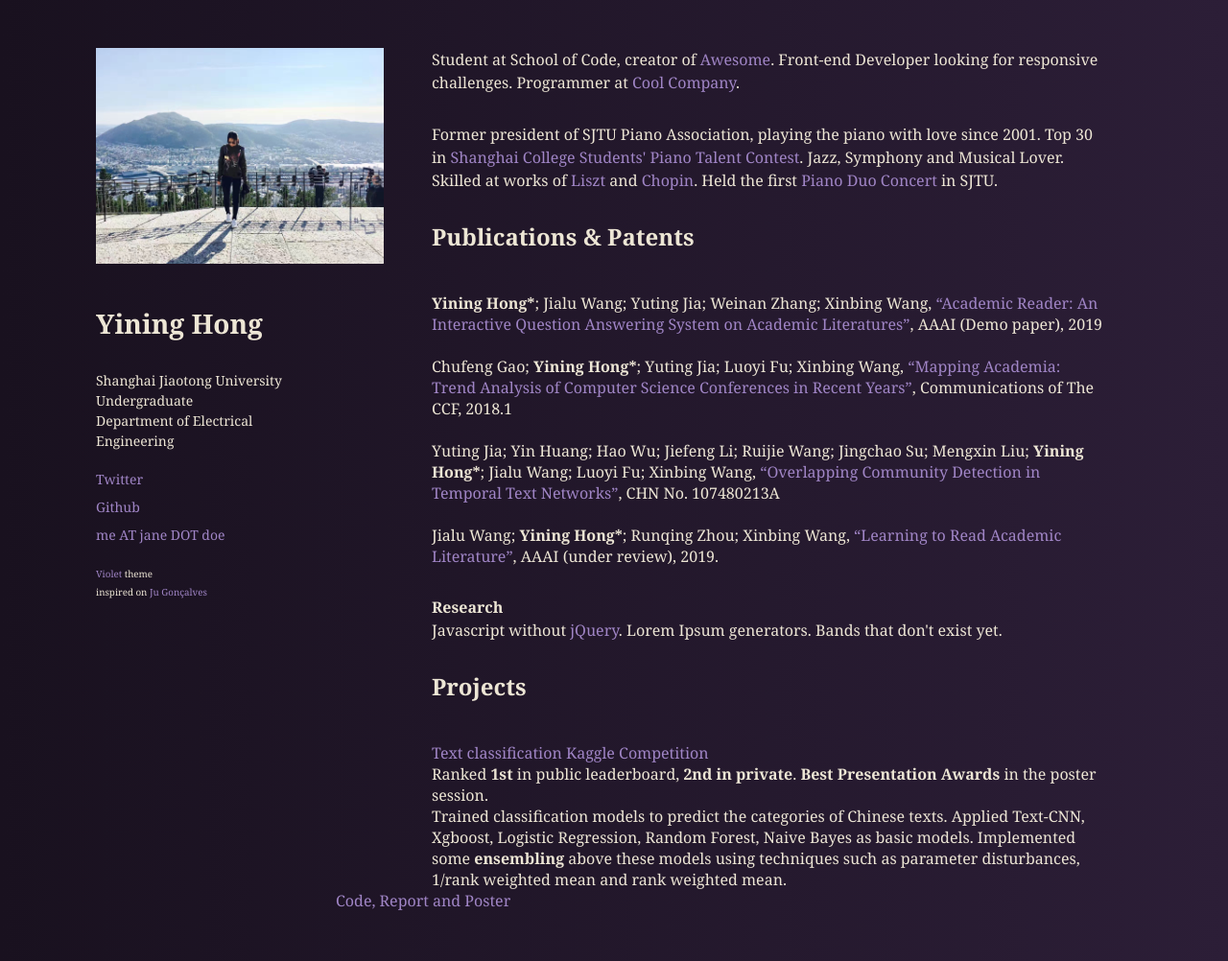
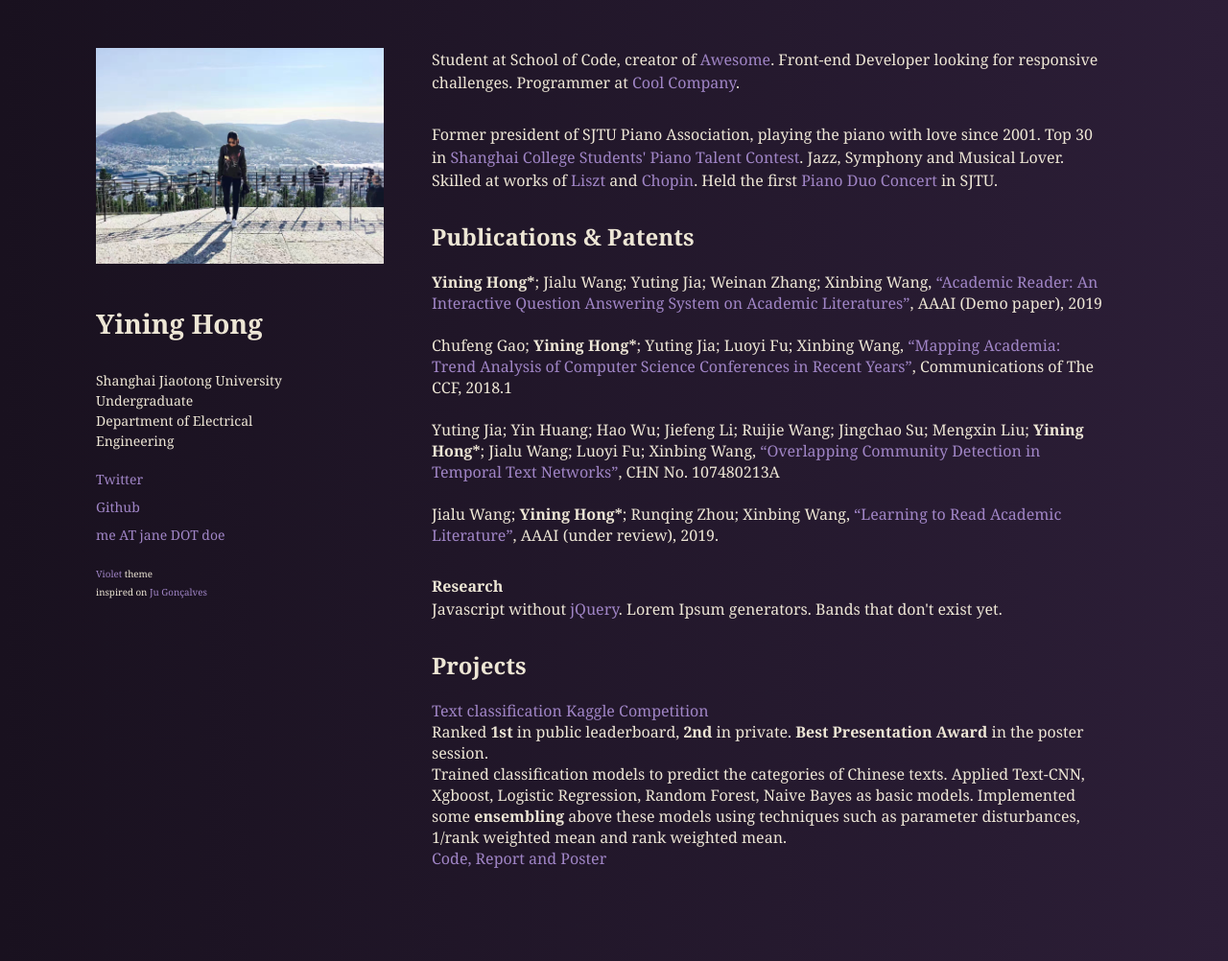
Before and after one commit to evelinehong/evelinehong.github.io, a Jekyll site: the page built from index.html, in a window 1280 px wide. Shown: the whole page at 96% size. Built offline with Jekyll 4.4.1, drawn with Linux system fonts in a browser that asks for light colours.

Commit message:
a little change

```diff
--- a/index.html
+++ b/index.html
@@ -40,7 +40,7 @@ title: Home
   </p>
 
   <p>
-    <h2>Publications & Patents</h2></br>
+    <h2>Publications & Patents</h2>
     <strong>Yining Hong*</strong>; Jialu Wang; Yuting Jia; Weinan Zhang; Xinbing Wang, <a href="https://evelinehong.github.io/assets/papers/Academic_Reader__An_Interactive_Question_Answering_System___on_Academic_Literatures.pdf">“Academic Reader: An Interactive Question Answering System on Academic Literatures”</a>, AAAI (Demo paper), 2019<br><br>
     Chufeng Gao; <strong>Yining Hong*</strong>; Yuting Jia; Luoyi Fu; Xinbing Wang, <a href="https://dl.ccf.org.cn/institude/institudeDetail?id=3924307786745856">“Mapping Academia: Trend Analysis of Computer Science Conferences in Recent Years”</a>, Communications of The CCF, 2018.1<br><br>
     Yuting Jia; Yin Huang; Hao Wu; Jiefeng Li; Ruijie Wang; Jingchao Su; Mengxin Liu; <strong>Yining Hong*</strong>; Jialu Wang; Luoyi Fu; Xinbing Wang, <a href="https://evelinehong.github.io/assets/papers/patent-MAGIC.pdf">“Overlapping Community Detection in Temporal Text Networks”</a>, CHN No. 107480213A<br><br>
@@ -52,9 +52,9 @@ title: Home
   </p>
 
   <p>
-    <h2>Projects</h2></br>
+    <h2>Projects</h2>
     <a href="https://www.kaggle.com/c/ee448-2018-text-classification/leaderboard">Text classification Kaggle Competition</a> <br>
-    Ranked <strong>1st</strong> in public leaderboard, <strong>2nd in private</strong>. <strong>Best Presentation Awards</strong> in the poster session.<br>
+    Ranked <strong>1st</strong> in public leaderboard, <strong>2nd</strong> in private. <strong>Best Presentation Award</strong> in the poster session.<br>
     Trained classification models to predict the categories of Chinese texts. Applied Text-CNN, Xgboost, Logistic Regression, Random Forest, Naive Bayes as basic models. Implemented some <strong>ensembling</strong> above these models using techniques such as parameter disturbances, 1/rank weighted mean and rank weighted mean.<br>
     <a href="https://github.com/evelinehong/Text-Classification-Kaggle-Competition">Code, Report and Poster </a> <br><br>
 
```
